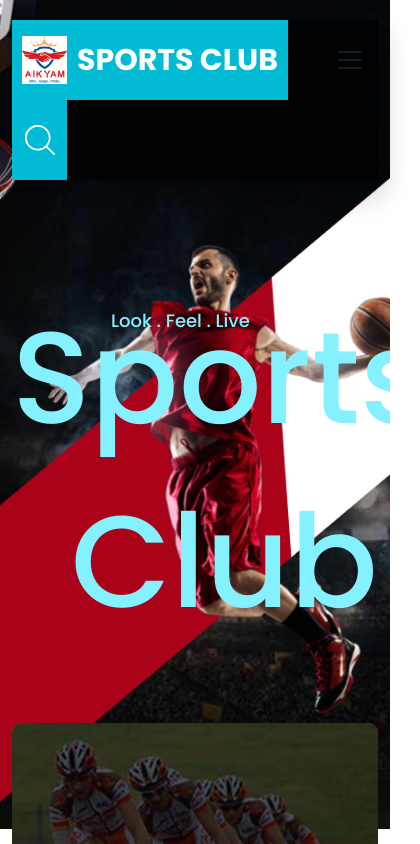
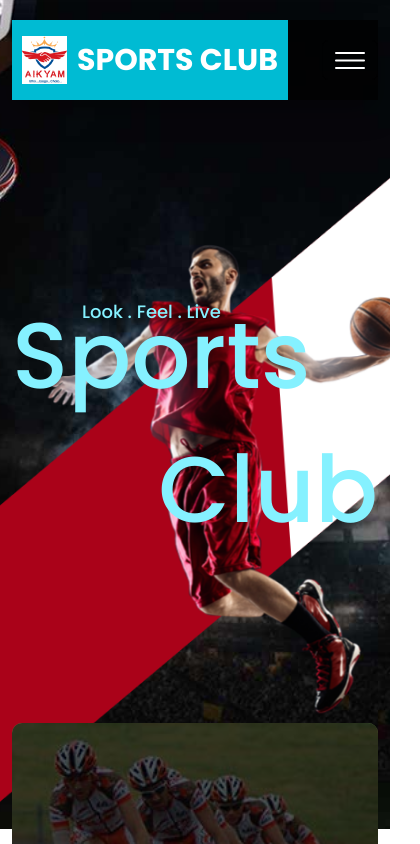
Before and after one commit to Ravi1998-28/akiyam_frontend, a React (Create React App) app: page / in a window 390 px wide. Shown: the top 844 px of the page, 420 px wide, since content can reach past the window. Built offline with nearby package versions, Linux system fonts and the light colour scheme.

Commit message:
responsiveness

```diff
--- a/src/component/layout/Header.jsx
+++ b/src/component/layout/Header.jsx
@@ -6,7 +6,7 @@ const Header = () => {
   return (
     <div className='header'>
       <Container>
-        <Navbar bg="light" expand="lg">
+        <Navbar bg="light" expand="md">
           <Navbar.Brand href="/">
             <Image src={logo} className="" alt="Sports Club Logo" />
             SPORTS CLUB
--- a/src/pages/homepage/homepage.jsx
+++ b/src/pages/homepage/homepage.jsx
@@ -156,9 +156,9 @@ function HomePage() {
 
           <Row>
             <Col md="5">
-              <div className='text-end'>
+              <div className='text-md-end text-center'>
                 <img src={soccer} alt="sport"/>
-                <div className="team_name_result1 d-flex justify-content-end">
+                <div className="team_name_result1 d-flex justify-content-md-end justify-content-center">
                   <div className='result-data text-center position-relative'>
                     <h3 className='font-20 mb-0'>Soccer Champions <span>Since 1975</span></h3>
                   </div>
@@ -174,9 +174,9 @@ function HomePage() {
               </div>
             </Col>
             <Col md="5">
-              <div className='text-start'>
+              <div className='text-md-start text-center'>
                 <img src={club} alt="sport"/>
-                <div className="team_name_result2 d-flex justify-content-start">
+                <div className="team_name_result2 d-flex justify-content-md-start justify-content-center">
                   <div className='result-data text-center position-relative'>
                     <h3 className='font-20 mb-0'>Soccer Champions <span>Since 1975</span></h3>
                   </div>
--- a/src/scss/header/_index.scss
+++ b/src/scss/header/_index.scss
@@ -6,7 +6,16 @@
     left: 0;
     right: 0;
     z-index: 5;
-
+    .navbar-toggler-icon {
+        background-image: url('../../assets/images/hamburger.svg');
+        background-position: 50%;
+        background-repeat: no-repeat;
+        background-size: 100%;
+        display: inline-block;
+        height: 1.5em;
+        vertical-align: middle;
+        width: 1.5em;
+    }
     .navbar-brand {
         padding: 0px;
         font-size: 30px;
@@ -44,6 +53,9 @@
             justify-content: center;
             align-items: center;
             background-color: $primary;
+            @media(max-width:$md){
+                display: none !important;
+            }
 
             img {
                 width: 30px;
--- a/src/scss/homepage/_index.scss
+++ b/src/scss/homepage/_index.scss
@@ -24,12 +24,19 @@
 
         .heading1 {
             font-size: 130px;
+            @media(max-width:$sm){
+                font-size: 93px;
+            }
         }
 
         .look-wrap {
             position: absolute;
             left: 99px;
             top: 10px;
+            @media(max-width:$sm){
+                left: 70px;
+                top: 1px;
+            }
         }
     }
 }
@@ -110,6 +117,11 @@
 
     .teams-name {
         padding: 40px 0px;
+
+        @media(max-width:$md) {
+            padding: 16px 0px;
+            margin-bottom: 0px !important;
+        }
     }
 
     .team_name_result1 {
@@ -124,6 +136,10 @@
             padding: 15px;
             text-align: center;
             font-size: 22px;
+
+            @media(max-width:$md) {
+                margin-top: 0px;
+            }
 
             &:after {
                 content: "";
@@ -147,12 +163,27 @@
         h3 {
             color: #707070;
             margin-top: 47px;
+
+            @media(max-width:$md) {
+                margin-top: 10px;
+                margin-bottom: 29px !important;
+            }
+        }
+
+        h2 {
+            @media(max-width:$md) {
+                margin-top: 16px;
+            }
         }
 
     }
 
     .team_name_result2 {
         margin-top: 30px;
+
+        @media(max-width:$md) {
+            margin-top: 0px;
+        }
 
         h3 {
             color: #fff;
```
Also changed, not shown: src/assets/images/hamburger.svg (added).
